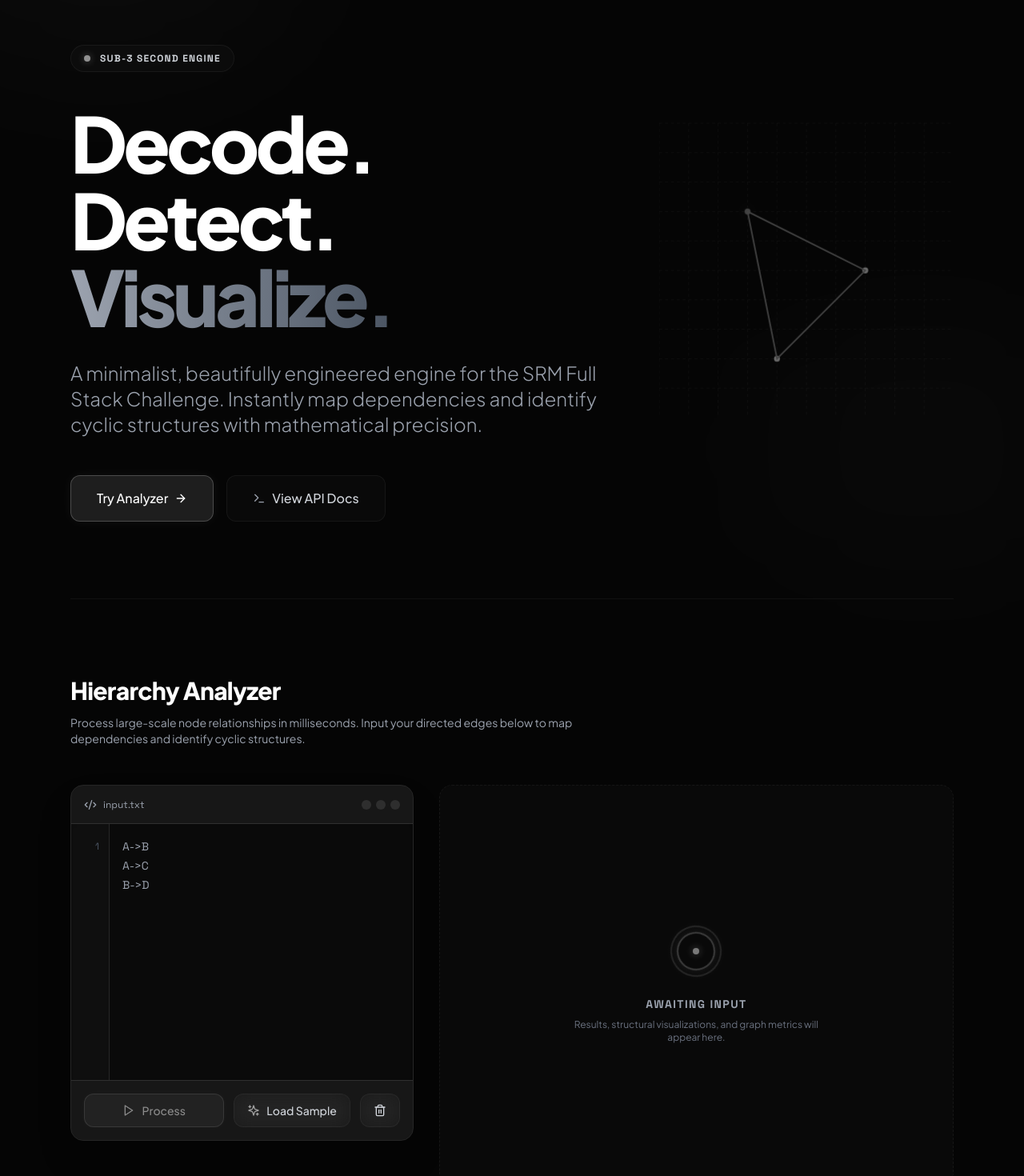
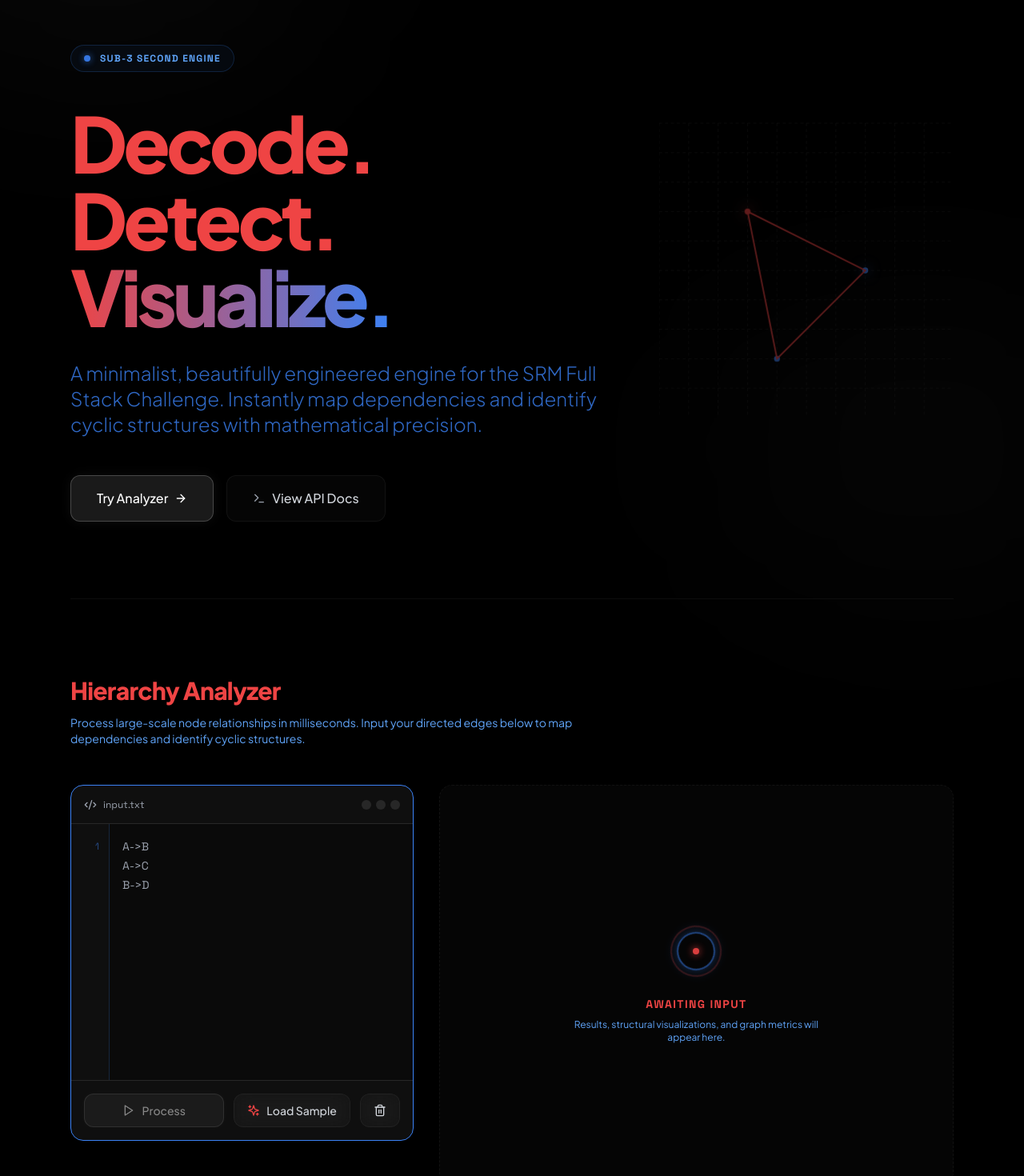
Before and after one commit to akshpuri30/BAJAJ, a Next.js app: page / in a window 1280 px wide. Shown: the part 160-1630 px from the top of the page at 80% size. Built offline with nearby package versions, Linux system fonts and the light colour scheme.

Commit message:
style: change theme to red and blue on black background

```diff
--- a/app/globals.css
+++ b/app/globals.css
@@ -4,14 +4,14 @@
 
 @layer base {
   :root {
-    --background: #050505;
-    --foreground: #FFFFFF;
+    --background: #000000;
+    --foreground: #ef4444; /* Red */
   }
 
   body {
     background-color: var(--background);
     color: var(--foreground);
-    @apply antialiased selection:bg-accent/30 selection:text-white;
+    @apply antialiased selection:bg-blue-500/30 selection:text-white;
   }
 }
 
--- a/components/Analyzer.tsx
+++ b/components/Analyzer.tsx
@@ -53,10 +53,10 @@ export default function Analyzer() {
   return (
     <section id="analyzer" className="py-24 relative">
       <div className="mb-12">
-        <h2 className="text-3xl font-extrabold tracking-tight mb-3 flex items-center gap-3 text-white">
+        <h2 className="text-3xl font-extrabold tracking-tight mb-3 flex items-center gap-3 text-red-500">
           Hierarchy Analyzer
         </h2>
-        <p className="text-gray-400 text-sm max-w-2xl">
+        <p className="text-blue-400 text-sm max-w-2xl">
           Process large-scale node relationships in milliseconds. Input your directed edges below to map dependencies and identify cyclic structures.
         </p>
       </div>
@@ -87,9 +87,9 @@ export default function Analyzer() {
             {/* Editor Body */}
             <div className="relative flex bg-[#0a0a0a] min-h-[320px] shadow-inner">
               {/* Line Numbers */}
-              <div className="w-12 flex-shrink-0 bg-white/[0.02] border-r border-white/10 py-4 flex flex-col items-end pr-3 select-none">
+              <div className="w-12 flex-shrink-0 bg-white/[0.02] border-r border-blue-500/20 py-4 flex flex-col items-end pr-3 select-none">
                 {lines.map(n => (
-                  <span key={n} className="text-xs text-gray-600 font-mono leading-6">{n}</span>
+                  <span key={n} className="text-xs text-blue-500/50 font-mono leading-6">{n}</span>
                 ))}
               </div>
 
@@ -97,7 +97,7 @@ export default function Analyzer() {
                 ref={textareaRef}
                 value={input}
                 onChange={(e) => setInput(e.target.value)}
-                className="w-full flex-grow bg-transparent p-4 text-white font-mono text-sm leading-6 focus:outline-none focus:ring-1 focus:ring-accent/50 focus:bg-accent/[0.02] resize-none caret-accent transition-all duration-300"
+                className="w-full flex-grow bg-transparent p-4 text-red-500 font-mono text-sm leading-6 focus:outline-none focus:ring-1 focus:ring-blue-500/50 focus:bg-blue-500/[0.02] resize-none caret-blue-500 transition-all duration-300"
                 spellCheck={false}
                 placeholder={`A->B\nA->C\nB->D`}
               />
@@ -158,16 +158,16 @@ export default function Analyzer() {
           {result ? (
             <Results data={result} />
           ) : (
-            <div className="h-full w-full rounded-2xl border border-white/10 border-dashed flex flex-col items-center justify-center text-gray-500 glass min-h-[500px]">
+            <div className="h-full w-full rounded-2xl border border-blue-500/20 border-dashed flex flex-col items-center justify-center text-blue-500 glass min-h-[500px]">
               <div className="relative w-16 h-16 mb-6">
-                <div className="absolute inset-0 border-2 border-white/10 rounded-full animate-[spin_4s_linear_infinite]" />
-                <div className="absolute inset-2 border-2 border-white/20 rounded-full animate-[spin_3s_linear_infinite_reverse] shadow-[0_0_15px_rgba(255,255,255,0.08)]" />
+                <div className="absolute inset-0 border-2 border-red-500/20 rounded-full animate-[spin_4s_linear_infinite]" />
+                <div className="absolute inset-2 border-2 border-blue-500/50 rounded-full animate-[spin_3s_linear_infinite_reverse] shadow-[0_0_15px_rgba(59,130,246,0.3)]" />
                 <div className="absolute inset-0 flex items-center justify-center">
-                  <div className="w-2 h-2 bg-white/50 rounded-full shadow-[0_0_10px_rgba(255,255,255,0.3)] animate-pulse" />
+                  <div className="w-2 h-2 bg-red-500 rounded-full shadow-[0_0_10px_rgba(239,68,68,1)] animate-pulse" />
                 </div>
               </div>
-              <p className="font-mono text-sm uppercase tracking-widest text-gray-400 font-bold">Awaiting Input</p>
-              <p className="text-xs mt-2 text-gray-500 max-w-xs text-center">Results, structural visualizations, and graph metrics will appear here.</p>
+              <p className="font-mono text-sm uppercase tracking-widest text-red-500 font-bold">Awaiting Input</p>
+              <p className="text-xs mt-2 text-blue-400 max-w-xs text-center">Results, structural visualizations, and graph metrics will appear here.</p>
             </div>
           )}
         </motion.div>
--- a/components/Hero.tsx
+++ b/components/Hero.tsx
@@ -13,18 +13,18 @@ export default function Hero() {
           transition={{ duration: 0.8, ease: [0.16, 1, 0.3, 1] }}
           className="flex flex-col items-start"
         >
-          <div className="inline-flex items-center gap-3 mb-10 px-4 py-2 rounded-full glass">
-            <span className="w-2 h-2 bg-white/60 rounded-full animate-pulse shadow-[0_0_10px_rgba(255,255,255,0.3)]" />
-            <span className="text-xs font-mono uppercase tracking-widest text-gray-300 font-bold">Sub-3 Second Engine</span>
+          <div className="inline-flex items-center gap-3 mb-10 px-4 py-2 rounded-full border border-blue-500/20 bg-blue-500/5">
+            <span className="w-2 h-2 bg-blue-500 rounded-full animate-pulse shadow-[0_0_10px_rgba(59,130,246,0.8)]" />
+            <span className="text-xs font-mono uppercase tracking-widest text-blue-400 font-bold">Sub-3 Second Engine</span>
           </div>
 
-          <h1 className="text-6xl md:text-8xl font-extrabold tracking-tighter leading-[0.9] mb-8 text-white">
+          <h1 className="text-6xl md:text-8xl font-extrabold tracking-tighter leading-[0.9] mb-8 text-red-500">
             Decode.<br/>
             Detect.<br/>
-            <span className="text-transparent bg-clip-text bg-gradient-to-r from-gray-400 to-gray-600">Visualize.</span>
+            <span className="text-transparent bg-clip-text bg-gradient-to-r from-red-500 to-blue-500">Visualize.</span>
           </h1>
 
-          <p className="text-xl md:text-2xl text-gray-400 max-w-2xl mb-12 leading-relaxed font-light">
+          <p className="text-xl md:text-2xl text-blue-500/80 max-w-2xl mb-12 leading-relaxed font-light">
             A minimalist, beautifully engineered engine for the SRM Full Stack Challenge.
             Instantly map dependencies and identify cyclic structures with mathematical precision.
           </p>
@@ -58,9 +58,9 @@ export default function Hero() {
               <line key={`v-${i}`} x1={i * 40} y1="0" x2={i * 40} y2="400" strokeDasharray="4 4" />
             ))}
             {/* Architectural Nodes */}
-            <circle cx="120" cy="120" r="4" className="fill-white/60 stroke-none animate-pulse-slow" style={{ filter: 'drop-shadow(0 0 8px rgba(255,255,255,0.4))' }} />
-            <circle cx="280" cy="200" r="4" className="fill-white stroke-none" />
-            <circle cx="160" cy="320" r="4" className="fill-white stroke-none" />
+            <circle cx="120" cy="120" r="4" className="fill-red-500 stroke-none animate-pulse-slow" style={{ filter: 'drop-shadow(0 0 8px rgba(239,68,68,0.8))' }} />
+            <circle cx="280" cy="200" r="4" className="fill-blue-500 stroke-none" style={{ filter: 'drop-shadow(0 0 8px rgba(59,130,246,0.8))' }} />
+            <circle cx="160" cy="320" r="4" className="fill-blue-500 stroke-none" />
 
             {/* Architectural Connections */}
             <motion.path
--- a/components/Navbar.tsx
+++ b/components/Navbar.tsx
@@ -6,11 +6,11 @@ export default function Navbar() {
   return (
     <header className="w-full py-4 mt-4 px-6 rounded-2xl glass flex items-center justify-between sticky top-4 z-50">
       <div className="flex items-center gap-3">
-        <div className="w-8 h-8 rounded-lg bg-white/10 border border-white/20 shadow-[0_0_15px_rgba(255,255,255,0.08)] flex items-center justify-center">
-          <Network className="w-4 h-4 text-white" />
+        <div className="w-8 h-8 rounded-lg bg-blue-500/10 border border-blue-500/20 shadow-[0_0_15px_rgba(59,130,246,0.3)] flex items-center justify-center">
+          <Network className="w-4 h-4 text-blue-500" />
         </div>
-        <div className="font-bold tracking-tight text-lg text-white">
-          SRM <span className="font-light text-gray-400">Analyzer</span>
+        <div className="font-bold tracking-tight text-lg text-red-500">
+          SRM <span className="font-light text-blue-400">Analyzer</span>
         </div>
       </div>
 
--- a/components/TreeVisualizer.tsx
+++ b/components/TreeVisualizer.tsx
@@ -28,10 +28,10 @@ const TreeNode = ({ node, childrenObj, level = 0, hasCycle = false }: { node: st
 
         <div className={`flex items-center gap-2 px-3 py-1.5 rounded-md border text-sm font-bold transition-all ${
           level === 0
-            ? 'bg-white/10 text-white border-white/30 shadow-[0_0_10px_rgba(255,255,255,0.08)]'
+            ? 'bg-red-500/10 text-red-500 border-red-500/30 shadow-[0_0_10px_rgba(239,68,68,0.2)]'
             : hasCycle && !hasChildren
-              ? 'bg-white/10 border-white/20 text-gray-400 shadow-[0_0_10px_rgba(255,255,255,0.05)]'
-              : 'bg-white/5 border-white/10 text-gray-200 hover:border-white/20'
+              ? 'bg-red-500/10 border-red-500/20 text-red-500 shadow-[0_0_10px_rgba(239,68,68,0.2)]'
+              : 'bg-blue-500/5 border-blue-500/20 text-blue-400 hover:border-blue-500/40'
         }`}>
           {node}
           {hasCycle && !hasChildren && (
@@ -66,16 +66,16 @@ const TreeNode = ({ node, childrenObj, level = 0, hasCycle = false }: { node: st
 
 export default function TreeVisualizer({ group }: { group: HierarchyGroup }) {
   return (
-    <div className="bg-[#111111] rounded-xl border border-white/10 p-4 relative overflow-hidden group shadow-lg">
-      <div className="flex items-center justify-between mb-4 pb-3 border-b border-white/5">
+    <div className="bg-[#050505] rounded-xl border border-blue-500/20 p-4 relative overflow-hidden group shadow-lg">
+      <div className="flex items-center justify-between mb-4 pb-3 border-b border-blue-500/10">
         <div className="flex items-center gap-3">
-          <div className="w-8 h-8 rounded-lg bg-white/5 shadow-inner flex items-center justify-center border border-white/10">
-            <Layers className="w-4 h-4 text-gray-400" />
+          <div className="w-8 h-8 rounded-lg bg-blue-500/10 shadow-inner flex items-center justify-center border border-blue-500/20">
+            <Layers className="w-4 h-4 text-blue-500" />
           </div>
           <div>
-            <span className="text-sm font-bold text-gray-300">Root: <span className="text-white font-mono ml-1">{group.root}</span></span>
+            <span className="text-sm font-bold text-blue-400">Root: <span className="text-red-500 font-mono ml-1">{group.root}</span></span>
             {group.depth !== undefined && (
-              <span className="ml-3 text-xs text-gray-500 font-bold uppercase">Depth: {group.depth}</span>
+              <span className="ml-3 text-xs text-blue-500/50 font-bold uppercase">Depth: {group.depth}</span>
             )}
           </div>
         </div>
--- a/tailwind.config.ts
+++ b/tailwind.config.ts
@@ -13,14 +13,14 @@ const config: Config = {
         mono: ['var(--font-space)', 'monospace'],
       },
       colors: {
-        background: "#050505", // Pitch black
-        surface: "#111111", // Dark gray surface
-        primary: "#FFFFFF", // White text
-        secondary: "#262626", // Dark border
-        accent: "#a0a0a0", // Silver grey
-        success: "#6b7280",
-        warning: "#9ca3af",
-        danger: "#737373",
+        background: "#000000", // Pitch black
+        surface: "#050505",
+        primary: "#ef4444", // Red
+        secondary: "#3b82f6", // Blue
+        accent: "#ef4444", // Red
+        success: "#10b981",
+        warning: "#f59e0b",
+        danger: "#ef4444",
       },
       animation: {
         'fade-in': 'fadeIn 0.5s ease-out forwards',
```
Also changed, not shown: components/Results.tsx (+16 -16 lines).
